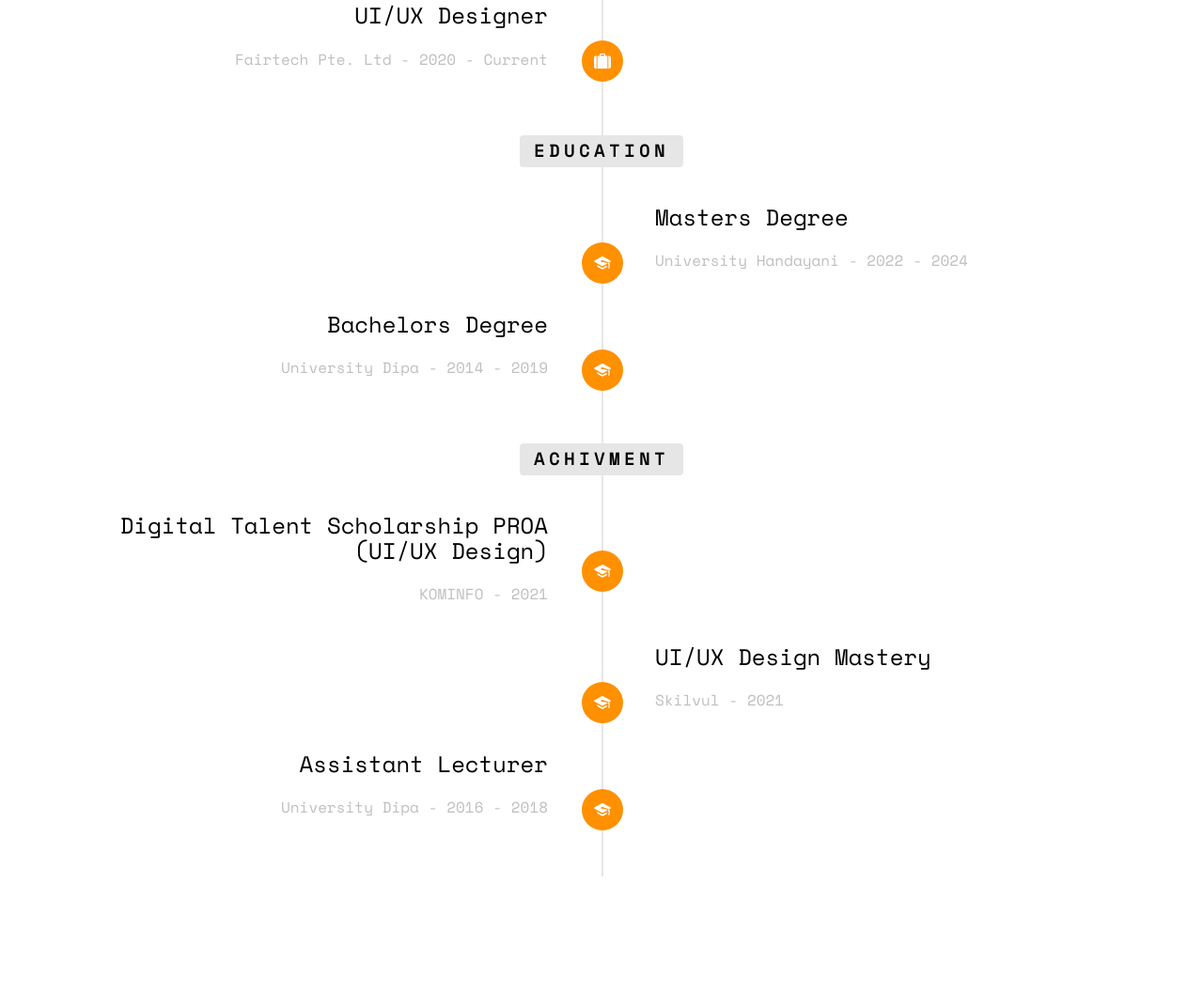
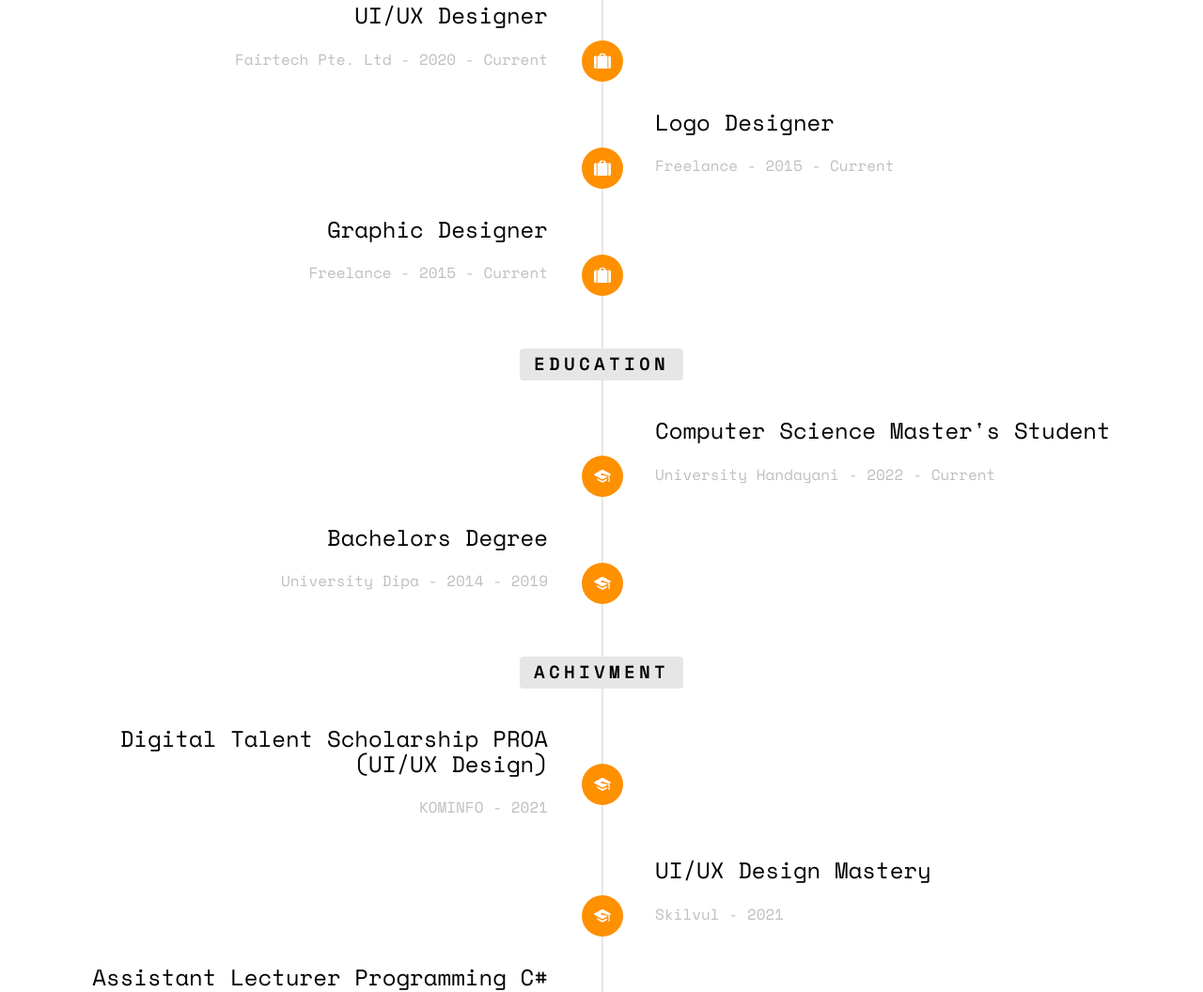
Before and after one commit to tantowi-17/tantowi-17.github.io, a plain HTML site: page index.html in a window 1280 px wide. Shown: the part 2355-3411 px from the top of the page at 94% size. Drawn offline with nearby package versions, Linux system fonts and the light colour scheme; files whose address does not match are found by name.

Commit message:
Uppdate detail profile

```diff
--- a/index.html
+++ b/index.html
@@ -83,7 +83,7 @@
 					<ul class="info">
 						<li><span class="first-block">Full Name</span><span class="second-block">Tanto Wibowo</span></li>
 						<li><span class="first-block">Email</span><span class="second-block">tantowibowo7@gmail.com</span></li>
-						<li><span class="first-block">Website</span><span class="second-block">www.tantowi.com</span></li>
+						<li><span class="first-block">Website</span><span class="second-block">www.tantowi-17.github.io</span></li>
 						<li><span class="first-block">Address</span><span class="second-block">Makassar, Indonesia</span></li>
 					</ul>
 				</div>
@@ -162,6 +162,28 @@
 								</div>
 							</div>
 						</li>
+						<li class="timeline-inverted animate-box">
+							<div class="timeline-badge"><i class="icon-suitcase"></i></div>
+							<div class="timeline-panel">
+								<div class="timeline-heading">
+									<h3 class="timeline-title">Logo Designer</h3>
+									<span class="company">Freelance - 2015 - Current</span>
+								</div>
+								<div class="timeline-body">
+								</div>
+							</div>
+						</li>
+						<li class="animate-box timeline-unverted">
+							<div class="timeline-badge"><i class="icon-suitcase"></i></div>
+							<div class="timeline-panel">
+								<div class="timeline-heading">
+									<h3 class="timeline-title">Graphic Designer</h3>
+									<span class="company">Freelance - 2015 - Current</span>
+								</div>
+								<div class="timeline-body">
+								</div>
+							</div>
+						</li>
 						<br>
 						<li class="timeline-heading text-center animate-box">
 							<div><h3>Education</h3></div>
@@ -170,8 +192,8 @@
 							<div class="timeline-badge"><i class="icon-graduation-cap"></i></div>
 							<div class="timeline-panel">
 								<div class="timeline-heading">
-									<h3 class="timeline-title">Masters Degree</h3>
-									<span class="company">University Handayani - 2022 - 2024</span>
+									<h3 class="timeline-title">Computer Science Master's Student</h3>
+									<span class="company">University Handayani - 2022 - Current</span>
 								</div>
 								<div class="timeline-body">
 								</div>
@@ -218,7 +240,7 @@
 							<div class="timeline-badge"><i class="icon-graduation-cap"></i></div>
 							<div class="timeline-panel">
 								<div class="timeline-heading">
-									<h3 class="timeline-title">Assistant Lecturer</h3>
+									<h3 class="timeline-title">Assistant Lecturer Programming C#</h3>
 									<span class="company">University Dipa - 2016 - 2018</span>
 								</div>
 								<div class="timeline-body">
@@ -299,7 +321,7 @@
 						</div>
 					</div>
 					<div class="progress-wrap">
-						<h3><span class="name-left">jQuery</span><span class="value-right">75%</span></h3>
+						<h3><span class="name-left">JavaScript</span><span class="value-right">75%</span></h3>
 						<div class="progress">
 						  <div class="progress-bar progress-bar-3 progress-bar-striped active" role="progressbar"
 						  aria-valuenow="75" aria-valuemin="0" aria-valuemax="100" style="width:75%">
```
